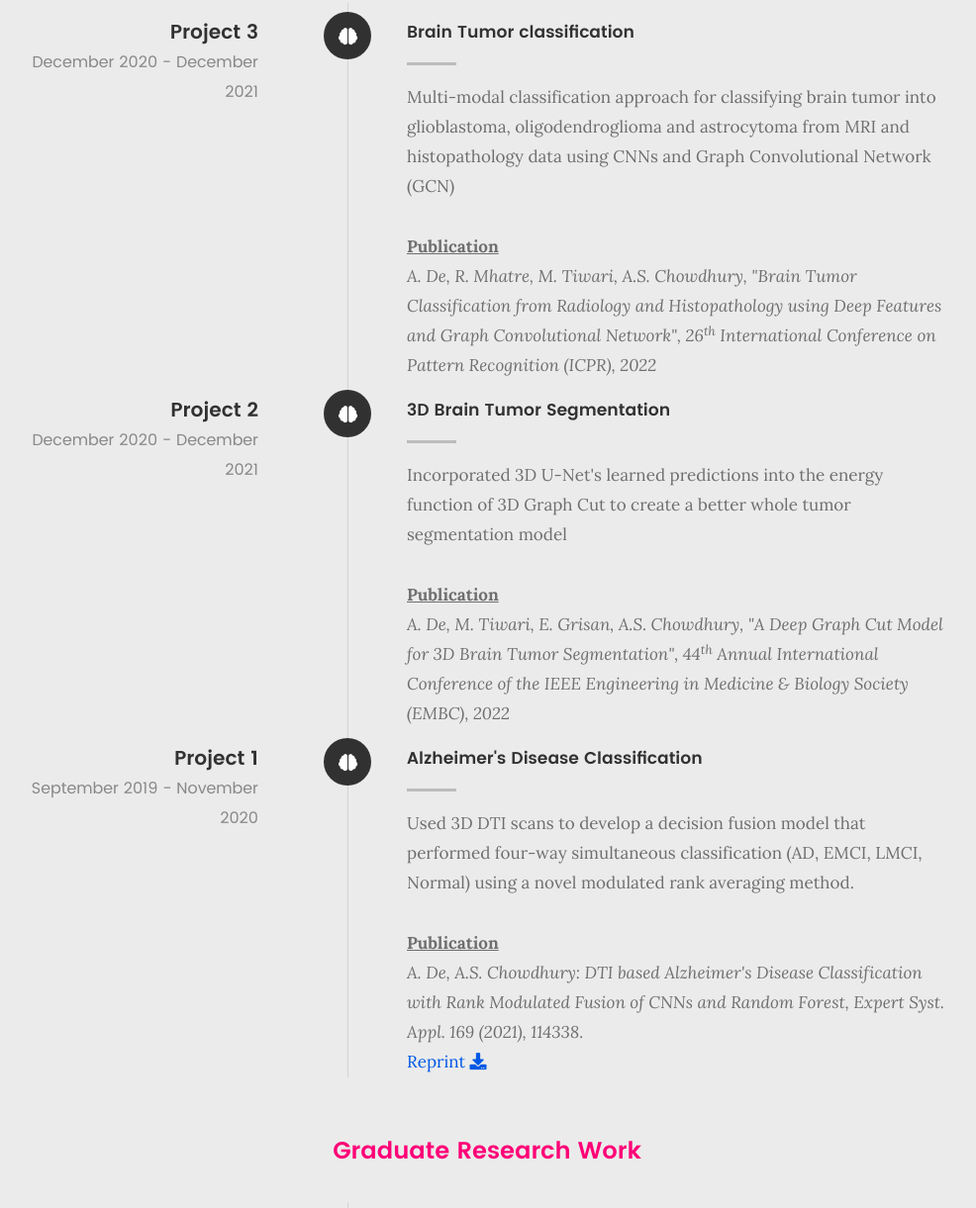
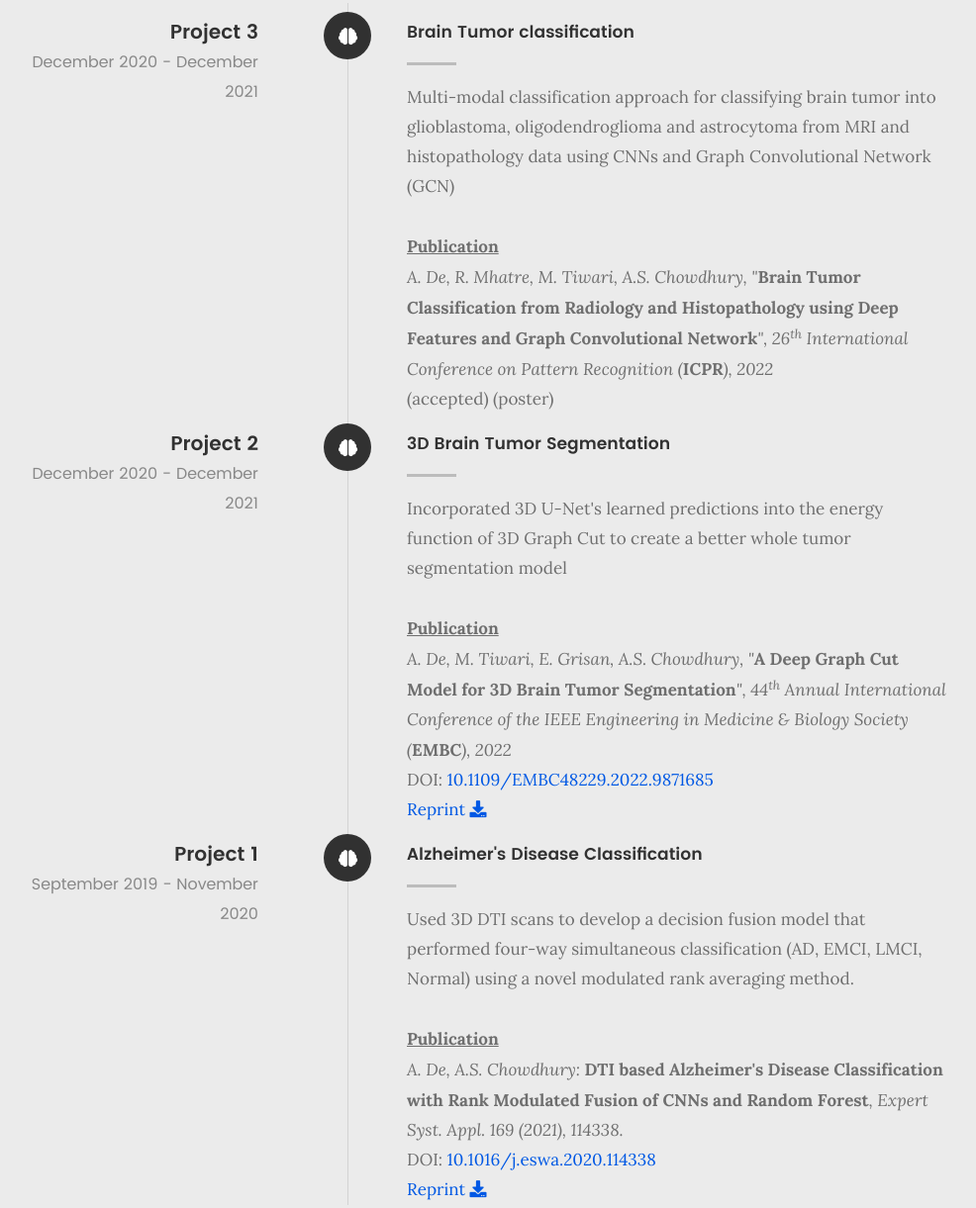
Before and after one commit to arijitde92/arijitde92.github.io, a plain HTML site: page index.html in a window 1280 px wide. Shown: the part 2042-3263 px from the top of the page at 99% size, without its empty margins (148-1134 px from the left). Drawn offline with nearby package versions, Linux system fonts and the light colour scheme; files whose address does not match are found by name.

Commit message:
Updated EMBC publication details & added PDF file

```diff
--- a/index.html
+++ b/index.html
@@ -220,7 +220,8 @@
 						<h4>Brain Tumor classification</h4>
 						<p>Multi-modal classification approach for classifying brain tumor into glioblastoma, oligodendroglioma and astrocytoma from MRI and histopathology data using CNNs and Graph Convolutional Network (GCN)</p>
 						<strong><u>Publication</u></strong><br>
-						<em>A. De, R. Mhatre, M. Tiwari, A.S. Chowdhury, "Brain Tumor Classification from Radiology and Histopathology using Deep Features and Graph Convolutional Network", 26<sup>th</sup> International Conference on Pattern Recognition (ICPR), 2022</em>
+						<em>A. De, R. Mhatre, M. Tiwari, A.S. Chowdhury, "<b>Brain Tumor Classification from Radiology and Histopathology using Deep Features and Graph Convolutional Network</b>", 26<sup>th</sup> International Conference on Pattern Recognition (<b>ICPR</b>), 2022</em>
+						<br> (accepted) (poster)
 					</div>
 			 	</div>
    				<div class="timeline-block">
@@ -238,8 +239,9 @@
 	   					<h4>3D Brain Tumor Segmentation</h4>
 	   					<p>Incorporated 3D U-Net's learned predictions into the energy function of 3D Graph Cut to create a better whole tumor segmentation model</p>
 						<strong><u>Publication</u></strong><br>
-						<em>A. De, M. Tiwari, E. Grisan, A.S. Chowdhury, "A Deep Graph Cut Model for 3D Brain Tumor Segmentation", 44<sup>th</sup> Annual International Conference of the IEEE Engineering in Medicine & Biology Society (EMBC), 2022</em>
-						<!-- <br><a href="/docs/">Reprint <i class=" fa fa-download"></i></a></em> -->
+						<em>A. De, M. Tiwari, E. Grisan, A.S. Chowdhury, "<b>A Deep Graph Cut Model for 3D Brain Tumor Segmentation</b>", 44<sup>th</sup> Annual International Conference of the IEEE Engineering in Medicine & Biology Society (<b>EMBC</b>), 2022</em>
+						<br>DOI: <a href="https://doi.org/10.1109/EMBC48229.2022.9871685">10.1109/EMBC48229.2022.9871685</a>
+						<br><a href="/docs/A_Deep_Graph_Cut_Model_For_3D_Brain_Tumor_Segmentation.pdf">Reprint <i class=" fa fa-download"></i></a></em>
 	   				</div>
 				</div>
 				<div class="timeline-block">
@@ -256,7 +258,8 @@
 						<h4>Alzheimer's Disease Classification</h4>
 						<p>Used 3D DTI scans to develop a decision fusion model that performed four-way simultaneous classification (AD, EMCI, LMCI, Normal) using a novel modulated rank averaging method.</p>
 						<strong><u>Publication</u></strong><br>
-						<em>A. De, A.S. Chowdhury: DTI based Alzheimer's Disease Classification with Rank Modulated Fusion of CNNs and Random Forest, Expert Syst. Appl. 169 (2021), 114338.</em>
+						<em>A. De, A.S. Chowdhury: <b>DTI based Alzheimer's Disease Classification with Rank Modulated Fusion of CNNs and Random Forest</b>, Expert Syst. Appl. 169 (2021), 114338.</em>
+						<br>DOI: <a href="https://doi.org/10.1016/j.eswa.2020.114338">10.1016/j.eswa.2020.114338</a>
 						<br><a href="/docs/de2020.pdf">Reprint <i class=" fa fa-download"></i></a></em>
 					</div>
 
@@ -296,6 +299,7 @@
                         <p>Developed stand-alone tool (in Qt C++) to segment arteries and veins from 3D pulmonary vasculature using multi-scale opening of shortest paths generated using a few manually given artery-vein seed points.</p>
 						<strong><u>Publication</u></strong><br>
 						<em>De A., Das N., Sarkar R., Saha P.K., Basu S. (2019) Design of Synthetic 3-D Pulmonary Phantoms Using 2-D Graphical User Interface. In: Mandal J., Mukhopadhyay S., Dutta P., Dasgupta K. (eds) Computational Intelligence, Communications, and Business Analytics. CICBA 2018. Communications in Computer and Information Science, vol 1030. Springer, Singapore.</em>
+						<br>DOI:  <a href="https://doi.org/10.1007/978-981-13-8578-0_17">10.1007/978-981-13-8578-0_17</a>
 						<br><a href="/docs/de_cicba_2018.pdf">Reprint <i class="fa fa-download"></i></a></em>
                     </div>
 				</div>
```
Also changed, not shown: publications.html (+4 -1 lines).
